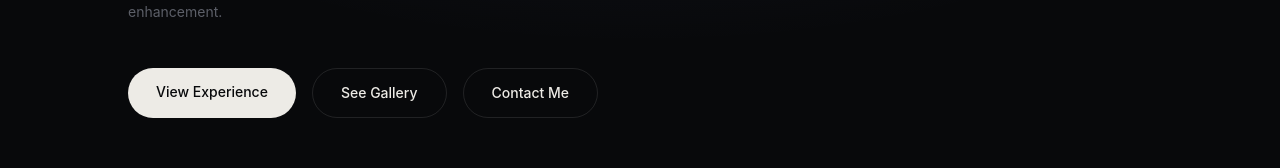
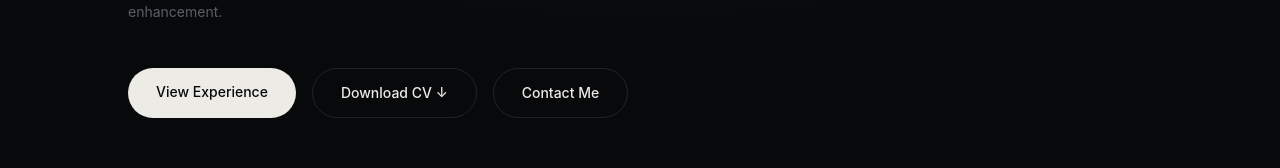
Before and after one commit to VeasnaV17/veasna-portfolio, a Next.js app: page / in a window 1280 px wide. Shown: the part 515-683 px from the top of the page. Built offline with nearby package versions, Linux system fonts and the light colour scheme.

Commit message:
Update hero buttons

```diff
--- a/app/page.js
+++ b/app/page.js
@@ -40,8 +40,8 @@ export default function Home() {
             <a href="#experience" className="px-7 py-3.5 rounded-full bg-ivory text-void text-sm font-medium hover:shadow-[0_0_0_6px_rgba(143,155,255,0.35)] transition-shadow">
               View Experience
             </a>
-            <a href="/gallery" className="px-7 py-3.5 rounded-full border border-white/10 text-sm font-medium hover:border-accent hover:text-accent transition-colors">
-              See Gallery
+            <a id="downloadCv" href="#" className="px-7 py-3.5 rounded-full border border-white/10 text-sm font-medium hover:border-accent hover:text-accent transition-colors">
+              Download CV ↓
             </a>
             <a href="#contact" className="px-7 py-3.5 rounded-full border border-white/10 text-sm font-medium hover:border-accent hover:text-accent transition-colors">
               Contact Me
```
